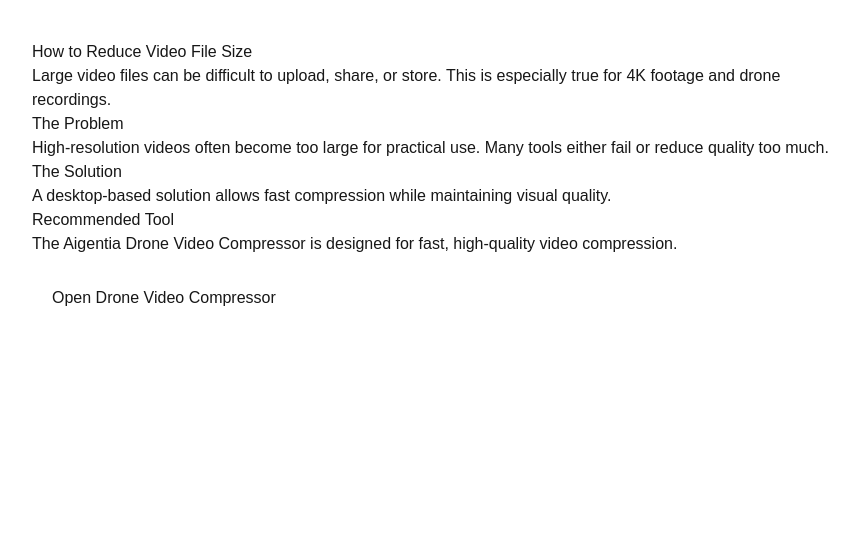
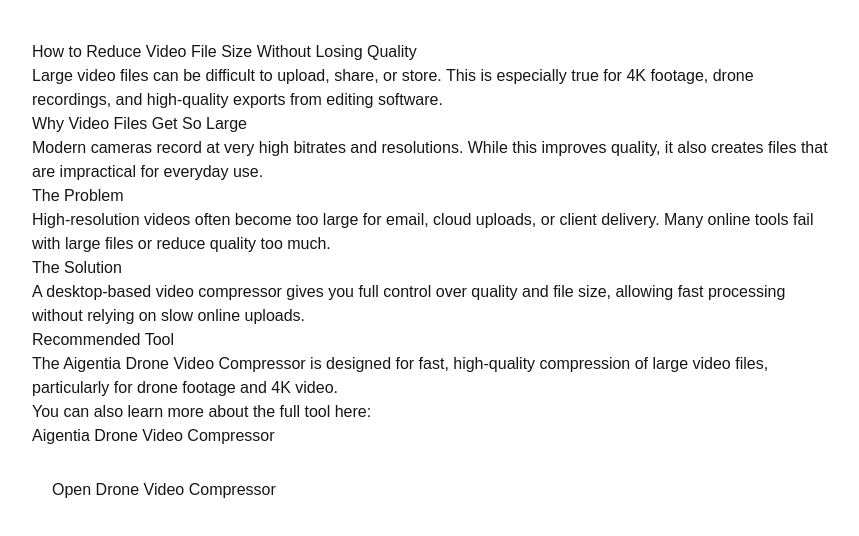
Before and after one commit to DRycroft/aigentia-seo, a Next.js app: page /reduce-video-file-size in a window 1280 px wide. Shown: the top 536 px of the page, without its empty margins (208-1067 px from the left). Built offline with nearby package versions, Linux system fonts and the light colour scheme.

Commit message:
Improve SEO content structure

```diff
--- a/app/reduce-video-file-size/page.tsx
+++ b/app/reduce-video-file-size/page.tsx
@@ -2,25 +2,38 @@
   return (
     <main style={{ maxWidth: "800px", margin: "40px auto", fontFamily: "Arial" }}>
 
-      <h1>How to Reduce Video File Size</h1>
+      <h1>How to Reduce Video File Size Without Losing Quality</h1>
 
       <p>
-        Large video files can be difficult to upload, share, or store. This is especially true for 4K footage and drone recordings.
+        Large video files can be difficult to upload, share, or store. This is especially true for 4K footage, drone recordings, and high-quality exports from editing software.
+      </p>
+
+      <h2>Why Video Files Get So Large</h2>
+      <p>
+        Modern cameras record at very high bitrates and resolutions. While this improves quality, it also creates files that are impractical for everyday use.
       </p>
 
       <h2>The Problem</h2>
       <p>
-        High-resolution videos often become too large for practical use. Many tools either fail or reduce quality too much.
+        High-resolution videos often become too large for email, cloud uploads, or client delivery. Many online tools fail with large files or reduce quality too much.
       </p>
 
       <h2>The Solution</h2>
       <p>
-        A desktop-based solution allows fast compression while maintaining visual quality.
+        A desktop-based video compressor gives you full control over quality and file size, allowing fast processing without relying on slow online uploads.
       </p>
 
       <h2>Recommended Tool</h2>
       <p>
-        The Aigentia Drone Video Compressor is designed for fast, high-quality video compression.
+        The Aigentia Drone Video Compressor is designed for fast, high-quality compression of large video files, particularly for drone footage and 4K video.
+      </p>
+
+      <p>
+        You can also learn more about the full tool here:
+        <br />
+        <a href="/products/drone-video-compressor">
+          Aigentia Drone Video Compressor
+        </a>
       </p>
 
       <a href="/products/drone-video-compressor">
```
